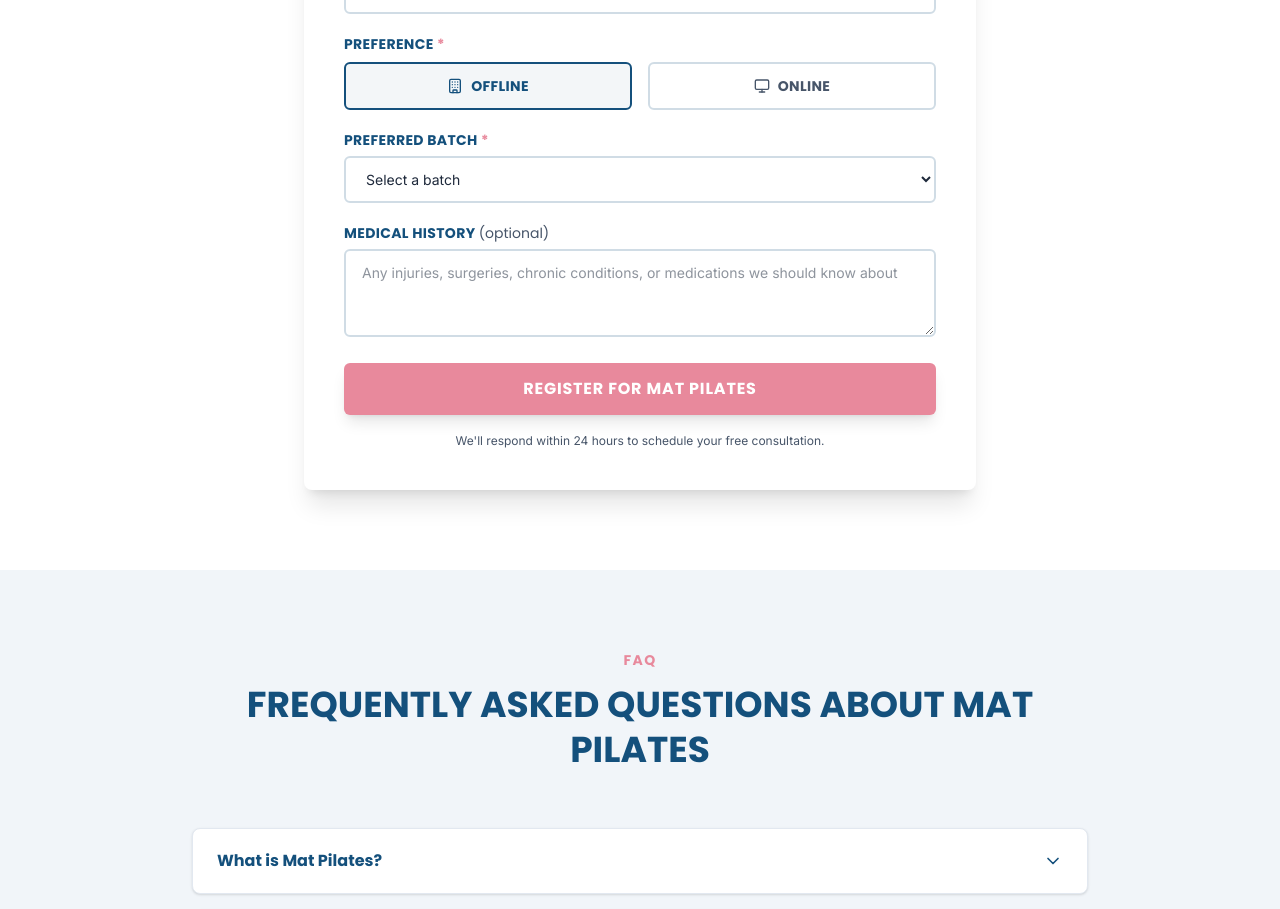
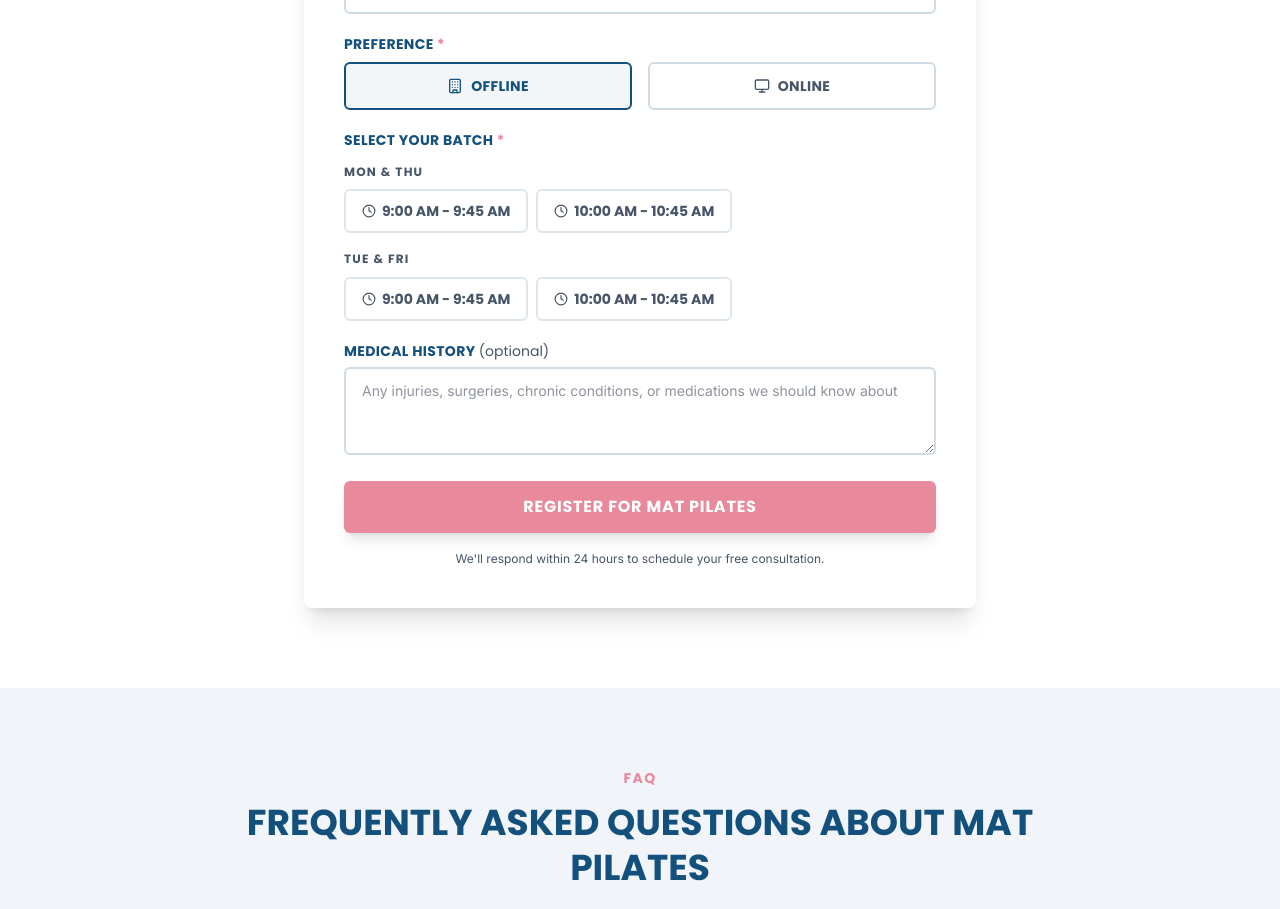
Before and after one commit to KaranSangoi/physiosthanak, a Next.js app: page /pilates in a window 1280 px wide. Shown: the part 5086-5995 px from the top of the page. Built offline with nearby package versions, Linux system fonts and the light colour scheme.

Commit message:
feat: Replace batch dropdown with visual time slot cards

```diff
--- a/src/app/pilates/PilatesContent.tsx
+++ b/src/app/pilates/PilatesContent.tsx
@@ -720,28 +720,53 @@ function RegistrationFormSection() {
                 </div>
               </div>
 
-              {/* Batch dropdown (filtered by preference) */}
+              {/* Batch selection — grouped time slot cards */}
               <div>
-                <label
-                  htmlFor="pilates-batch"
-                  className="block text-sm font-heading font-bold text-accent mb-1.5 uppercase tracking-wide"
-                >
-                  Preferred Batch <span className="text-accent-pink">*</span>
+                <label className="block text-sm font-heading font-bold text-accent mb-3 uppercase tracking-wide">
+                  Select Your Batch <span className="text-accent-pink">*</span>
                 </label>
-                <select
-                  id="pilates-batch"
+
+                {/* Group batches by days */}
+                {['Mon & Thu', 'Tue & Fri'].map((dayGroup) => {
+                  const dayBatches = filteredBatches.filter((b) => b.days === dayGroup);
+                  if (dayBatches.length === 0) return null;
+
+                  return (
+                    <div key={dayGroup} className="mb-4">
+                      <p className="text-xs font-heading font-bold text-text-light uppercase tracking-widest mb-2">
+                        {dayGroup}
+                      </p>
+                      <div className="flex flex-wrap gap-2">
+                        {dayBatches.map((batch) => (
+                          <button
+                            key={batch.id}
+                            type="button"
+                            onClick={() => setFormData({ ...formData, batch: batch.id })}
+                            className={`px-4 py-2.5 rounded-md border-2 text-sm font-heading font-bold transition-all ${
+                              formData.batch === batch.id
+                                ? 'border-accent-pink bg-accent-pink/10 text-accent-pink shadow-sm'
+                                : 'border-primary/15 text-text-light hover:border-primary/30 hover:bg-primary/5'
+                            }`}
+                          >
+                            <Clock className="w-3.5 h-3.5 inline mr-1.5 -mt-0.5" />
+                            {batch.time}
+                          </button>
+                        ))}
+                      </div>
+                    </div>
+                  );
+                })}
+
+                {/* Hidden required input for form validation */}
+                <input
+                  type="text"
                   value={formData.batch}
-                  onChange={(e) => setFormData({ ...formData, batch: e.target.value })}
-                  className={inputClass}
                   required
-                >
-                  <option value="">Select a batch</option>
-                  {filteredBatches.map((batch) => (
-                    <option key={batch.id} value={batch.id}>
-                      {batch.name} — {batch.days}, {batch.time}
-                    </option>
-                  ))}
-                </select>
+                  className="sr-only"
+                  tabIndex={-1}
+                  onChange={() => {}}
+                  aria-hidden="true"
+                />
               </div>
 
               {/* Medical History */}
```
